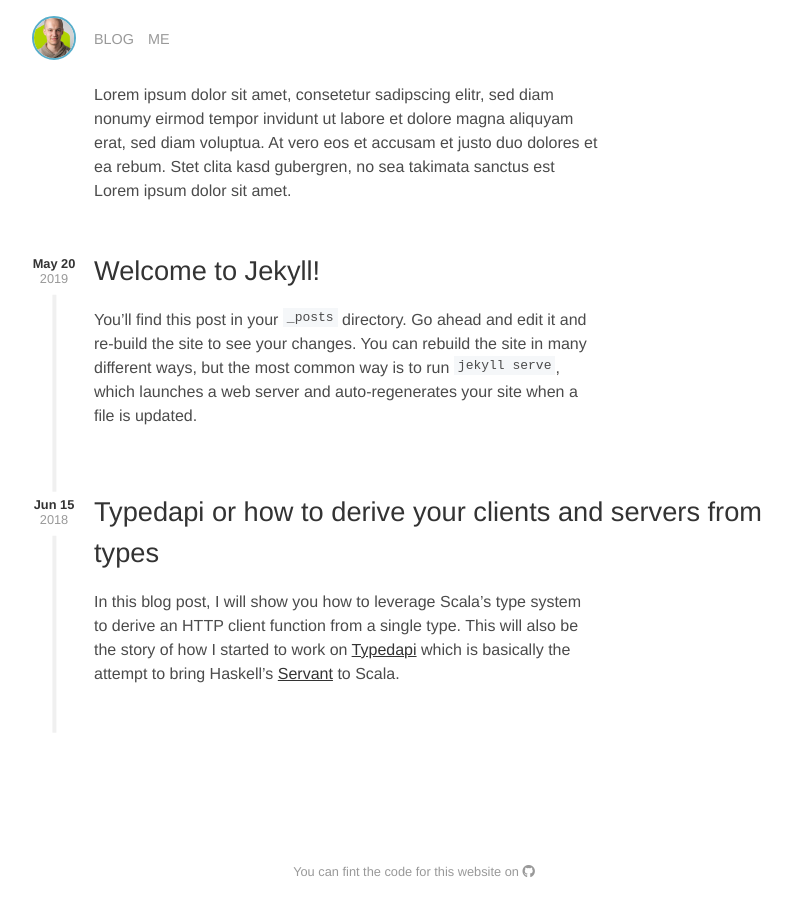
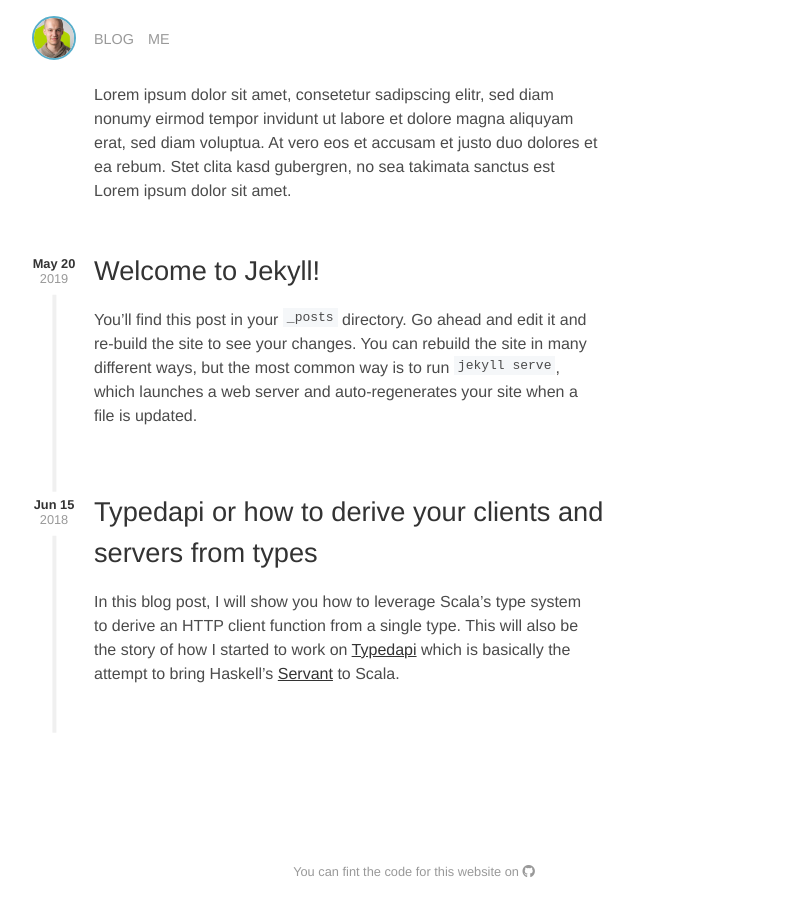
Before and after one commit to pheymann/paulheymann-website, a Jekyll site: the page built from index.md, in a window 1280 px wide. Shown: the whole page, without its empty margins (226-1018 px from the left). Built offline with Jekyll 4.4.1, drawn with Linux system fonts in a browser that asks for light colours; nearby versions of some CDN libraries.

Commit message:
fine tuned post titles

```diff
--- a/assets/css/style.css
+++ b/assets/css/style.css
@@ -145,6 +145,8 @@ a:active {
 .post-link {
     text-decoration: none;
     font-size: 1.7em;
+    display: block;
+    width: 80%;
 }
 
 .entry,
@@ -427,6 +429,13 @@ a:active {
         font-weight: lighter;
     }
 
+    .post-link {
+        text-decoration: none;
+        font-size: 1.7em;
+        display: block;
+        width: 100%;
+    }
+
     .entry-col,
     .date-col,
     .left-cv-col{
```
